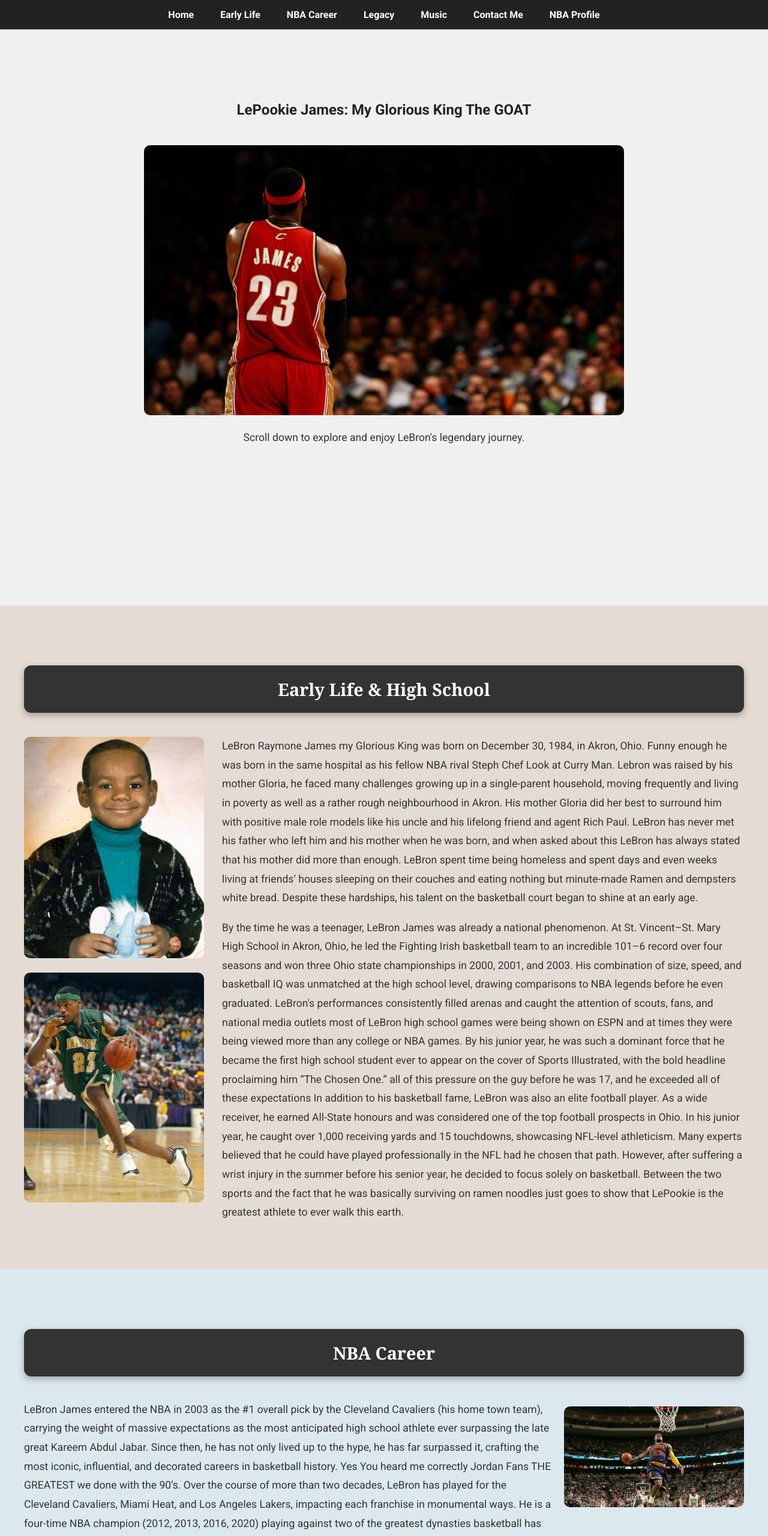
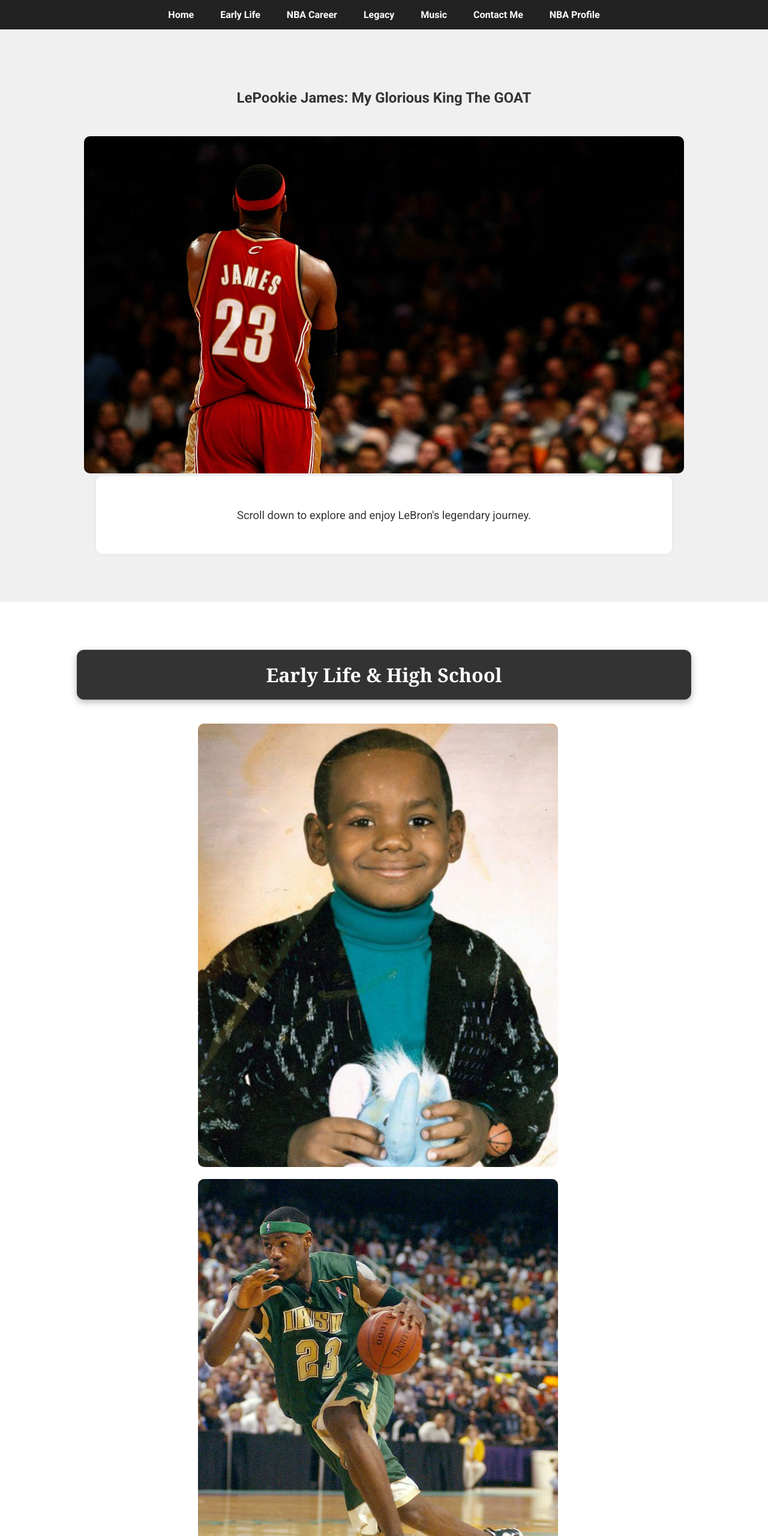
Before and after one commit to Lsauer20/king, a plain HTML site: page index.html in a window 1280 px wide. Shown: the top 2560 px of the page at 60% size. Drawn offline with Linux system fonts and the light colour scheme.

Commit message:
Reformatting

```diff
--- a/index.html
+++ b/index.html
@@ -29,11 +29,12 @@
       text-decoration: none;
       margin: 0 20px;
       font-weight: bold;
+      color: white;
     }
 
     section {
-      min-height: 120vh;
-      padding: 100px 40px 60px;
+      min-height: 100vh;
+      padding: 80px 10%;
       color: #333;
       box-sizing: border-box;
       display: flow-root;
@@ -53,23 +54,15 @@
     }
 
     .landing img {
-      width: 90%;
-      max-width: 800px;
+      width: 100%;
+      max-width: 1000px;
       height: auto;
       margin-top: 30px;
       border-radius: 10px;
     }
 
-    .early-life {
-      background-color: #e4dcd4;
-    }
-
-    .nba-career {
-      background-color: #dbe9ee;
-    }
-
-    .legacy {
-      background-color: #e6f0e9;
+    .early-life, .nba-career, .legacy {
+      background-color: #ffffff;
     }
 
     .section-header {
@@ -79,48 +72,46 @@
       border-radius: 12px;
       text-align: center;
       font-family: 'Georgia', serif;
-      font-size: 1.8em;
+      font-size: 2em;
       font-weight: bold;
       box-shadow: 0 4px 12px rgba(0, 0, 0, 0.3);
       margin-bottom: 40px;
     }
 
-    .section-img {
-      float: right;
-      margin-left: 20px;
-      width: 300px;
+    .section-img, .image-column img {
+      width: 100%;
+      max-width: 600px;
       height: auto;
       border-radius: 10px;
+      margin: 20px 0;
+      display: block;
     }
 
     .image-column {
-      float: left;
-      width: 300px;
-      margin-right: 30px;
+      width: 100%;
+      max-width: 620px;
+      margin: 0 auto 40px;
     }
 
-    .image-column img {
-      width: 100%;
+    .text-block {
+      background-color: #ffffff;
+      padding: 30px;
       border-radius: 10px;
-      margin-bottom: 20px;
-    }
-
-    h1 {
-      margin-bottom: 15px;
-      color: #222;
-    }
-
-    p {
+      box-shadow: 0 0 10px rgba(0, 0, 0, 0.05);
+      max-width: 900px;
+      margin: 0 auto;
       line-height: 1.8;
-      font-size: 1.1em;
+      font-size: 1.15em;
     }
 
     table {
-      margin-top: 50px;
+      margin: 50px auto;
       font-size: 1.1em;
       border: 2px solid #333;
       border-collapse: collapse;
-      width: 100%;
+      width: 90%;
+      max-width: 900px;
+      background-color: #fff;
     }
 
     th, td {
@@ -159,26 +150,13 @@
       color: #ccc;
     }
 
-    a:link {
-      color: white;
-    }
-
-    a:visited {
-      color: lightgray;
-    }
-
-    a:active {
-      color: orange;
-    }
-
-    nav a:hover {
-      color: #f4c20d;
-    }
+    a:link { color: white; }
+    a:visited { color: lightgray; }
+    a:active { color: orange; }
+    nav a:hover { color: #f4c20d; }
   </style>
 </head>
 <body>
-
-  <!-- Navigation Bar -->
   <nav>
     <a href="#landing">Home</a>
     <a href="#early-life">Early Life</a>
@@ -189,50 +167,43 @@
     <a href="https://www.nba.com/player/2544/lebron-james" target="_blank">NBA Profile</a>
   </nav>
 
-  <!-- Landing Section -->
   <section id="landing" class="landing">
     <h1>LePookie James: My Glorious King The GOAT</h1>
     <img src="LeBackshot.jpg" alt="LeBron James main image">
-    <p>Scroll down to explore and enjoy LeBron's legendary journey.</p>
+    <div class="text-block">
+      <p>Scroll down to explore and enjoy LeBron's legendary journey.</p>
+    </div>
   </section>
 
-  <!-- Early Life Section -->
   <section id="early-life" class="early-life">
     <div class="section-header">Early Life &amp; High School</div>
-
     <div class="image-column">
       <img src="LeElephant.jpg" alt="LeBron James as a baby">
       <img src="LeStudent.jpg" alt="Young LeBron in high school">
     </div>
-
-    <p>LeBron Raymone James my Glorious King was born on December 30, 1984, in Akron, Ohio. Funny enough he was born in the same hospital as his fellow NBA rival Steph Chef Look at Curry Man. Lebron was raised by his mother Gloria, he faced many challenges growing up in a single-parent household, moving frequently and living in poverty as well as a rather rough neighbourhood in Akron. His mother Gloria did her best to surround him with positive male role models like his uncle and his lifelong friend and agent Rich Paul. LeBron has never met his father who left him and his mother when he was born, and when asked about this LeBron has always stated that his mother did more than enough. LeBron spent time being homeless and spent days and even weeks living at friends’ houses sleeping on their couches and eating nothing but minute-made Ramen and dempsters white bread. Despite these hardships, his talent on the basketball court began to shine at an early age.
-</p>
+    <div class="text-block">
+       <p>LeBron Raymone James my Glorious King was born on December 30, 1984, in Akron, Ohio. Funny enough he was born in the same hospital as his fellow NBA rival Steph Chef Look at Curry Man. Lebron was raised by his mother Gloria, he faced many challenges growing up in a single-parent household, moving frequently and living in poverty as well as a rather rough neighbourhood in Akron. His mother Gloria did her best to surround him with positive male role models like his uncle and his lifelong friend and agent Rich Paul. LeBron has never met his father who left him and his mother when he was born, and when asked about this LeBron has always stated that his mother did more than enough. LeBron spent time being homeless and spent days and even weeks living at friends’ houses sleeping on their couches and eating nothing but minute-made Ramen and dempsters white bread. Despite these hardships, his talent on the basketball court began to shine at an early age.</p>
 
     <p>By the time he was a teenager, LeBron James was already a national phenomenon. At St. Vincent–St. Mary High School in Akron, Ohio, he led the Fighting Irish basketball team to an incredible 101–6 record over four seasons and won three Ohio state championships in 2000, 2001, and 2003. His combination of size, speed, and basketball IQ was unmatched at the high school level, drawing comparisons to NBA legends before he even graduated. LeBron's performances consistently filled arenas and caught the attention of scouts, fans, and national media outlets most of LeBron high school games were being shown on ESPN and at times they were being viewed more than any college or NBA games. By his junior year, he was such a dominant force that he became the first high school student ever to appear on the cover of Sports Illustrated, with the bold headline proclaiming him “The Chosen One.” all of this pressure on the guy before he was 17, and he exceeded all of these expectations
 
 In addition to his basketball fame, LeBron was also an elite football player. As a wide receiver, he earned All-State honours and was considered one of the top football prospects in Ohio. In his junior year, he caught over 1,000 receiving yards and 15 touchdowns, showcasing NFL-level athleticism. Many experts believed that he could have played professionally in the NFL had he chosen that path. However, after suffering a wrist injury in the summer before his senior year, he decided to focus solely on basketball. Between the two sports and the fact that he was basically surviving on ramen noodles just goes to show that LePookie is the greatest athlete to ever walk this earth.
 </p>
+    </div>
   </section>
 
-  <!-- NBA Career Section -->
   <section id="nba-career" class="nba-career">
     <div class="section-header">NBA Career</div>
-
-    <img src="LeDunk.jpg" alt="LeBron in NBA career" class="section-img" style="margin-bottom: 30px; margin-top: 10px;">
-
-    <p>LeBron James entered the NBA in 2003 as the #1 overall pick by the Cleveland Cavaliers (his home town team), carrying the weight of massive expectations as the most anticipated high school athlete ever surpassing the late great Kareem Abdul Jabar. Since then, he has not only lived up to the hype, he has far surpassed it, crafting the most iconic, influential, and decorated careers in basketball history. Yes You heard me correctly Jordan Fans THE GREATEST we done with the 90’s. Over the course of more than two decades, LeBron has played for the Cleveland Cavaliers, Miami Heat, and Los Angeles Lakers, impacting each franchise in monumental ways. He is a four-time NBA champion (2012, 2013, 2016, 2020) playing against two of the greatest dynasties basketball has ever seen in the spurs and warriors, a four-time league MVP (2009, 2010, 2012, 2013), and has made 20 consecutive All-Star appearances which is an all-time record.
+    <img src="LeDunk.jpg" alt="LeBron dunking" class="section-img">
+    <div class="text-block">
+   <p>LeBron James entered the NBA in 2003 as the #1 overall pick by the Cleveland Cavaliers (his home town team), carrying the weight of massive expectations as the most anticipated high school athlete ever surpassing the late great Kareem Abdul Jabar. Since then, he has not only lived up to the hype, he has far surpassed it, crafting the most iconic, influential, and decorated careers in basketball history. Yes You heard me correctly Jordan Fans THE GREATEST we done with the 90’s. Over the course of more than two decades, LeBron has played for the Cleveland Cavaliers, Miami Heat, and Los Angeles Lakers, impacting each franchise in monumental ways. He is a four-time NBA champion (2012, 2013, 2016, 2020) playing against two of the greatest dynasties basketball has ever seen in the spurs and warriors, a four-time league MVP (2009, 2010, 2012, 2013), and has made 20 consecutive All-Star appearances which is an all-time record.
 
 As of 2023, LeBron became the NBA’s all-time leading scorer, surpassing Kareem Abdul-Jabbar's long-standing record with over 39,000 career points which was thought to be an untouchable mark along with Gretskys point record, a testament not only to his elite scoring ability but also his extraordinary longevity and consistency. Yet LeBron is far more than just a scorer. He ranks among the top in all-time assists and rebounds as well, proving his rare versatility as a player who can dominate in every aspect of the game. Whether running the offense as a point forward, guarding multiple positions on defense, or delivering in clutch moments (yes jordan fans he is clutch, you too skip bayless), LeBron has continuously redefined what it means to be a complete basketball player.
 
 His 2016 NBA Finals performance, leading the Cavaliers back from a 3–1 series deficit against a 73-win Golden State Warriors team, remains the greatest individual feat in sports history. LeBron led both teams in points, rebounds, assists, steals, and blocks for the series, becoming the first player ever to do so in a Finals. “BLOCKED BY JAMES” will go down as the most iconic line in commentary history and echoes the spines of salty warriors fans for eternity. Off the court, he has also been a leader and role model, using his platform to speak out on social justice, open the “I PROMISE School” for at-risk youth in his hometown of Akron, and set an example of professionalism and purpose.
 
-What makes LeBron's case as the greatest player of all time so compelling isn't just the stats or the rings, it’s the totality of his impact. He has dominated in multiple eras, adapted his game as he aged, and raised the standard for what greatness looks like on and off the court. Few athletes in any sport have sustained such a high level of excellence for so long. In terms of talent, skill, basketball IQ, durability, leadership, and influence, LeBron James stands in a category entirely of his own.
-
-</p>
-
-
-
-    <table>
+What makes LeBron's case as the greatest player of all time so compelling isn't just the stats or the rings, it’s the totality of his impact. He has dominated in multiple eras, adapted his game as he aged, and raised the standard for what greatness looks like on and off the court. Few athletes in any sport have sustained such a high level of excellence for so long. In terms of talent, skill, basketball IQ, durability, leadership, and influence, LeBron James stands in a category entirely of his own.</p>
+    </div>
+      <table>
       <thead>
         <tr>
           <th>Accolade</th>
@@ -283,14 +254,11 @@ What makes LeBron's case as the greatest player of all time so compelling isn't
       </tbody>
     </table>
   </section>
-
-  <!-- Legacy Section -->
   <section id="legacy" class="legacy">
     <div class="section-header">Legacy &amp; Impact</div>
-
-    <img src="LeChalk.jpeg" alt="LeBron's legacy image" class="section-img" style="margin-top: 10px; margin-bottom: 30px;">
-
-    <p>LeBron James' legacy transcends basketball in every sense of the word. While his on-court accomplishments are historic, his off-court influence is just as extraordinary. As a philanthropist, activist, entrepreneur, and devoted family man, LeBron has used his platform to uplift others, challenge injustice, and inspire the next generation. One of his most impactful contributions is the creation of the I PROMISE School in his hometown of Akron, Ohio, a public school for at-risk youth that provides not only education, but wraparound services like free meals, transportation, and college tuition for graduates. It’s a groundbreaking effort that redefines what athlete-led community engagement can look like.
+    <img src="LeChalk.jpeg" alt="LeBron legacy image" class="section-img">
+    <div class="text-block">
+  <p>LeBron James' legacy transcends basketball in every sense of the word. While his on-court accomplishments are historic, his off-court influence is just as extraordinary. As a philanthropist, activist, entrepreneur, and devoted family man, LeBron has used his platform to uplift others, challenge injustice, and inspire the next generation. One of his most impactful contributions is the creation of the I PROMISE School in his hometown of Akron, Ohio, a public school for at-risk youth that provides not only education, but wraparound services like free meals, transportation, and college tuition for graduates. It’s a groundbreaking effort that redefines what athlete-led community engagement can look like.
 
 LeBron has also been a powerful voice for social change. From speaking out on racial injustice and police brutality to promoting voter registration and education equality, he has never shied away from using his influence for good. He co-founded More Than A Vote, a campaign aimed at combating voter suppression, and has been a consistent advocate for marginalized communities.
 
@@ -302,16 +270,14 @@ LeBron James will undoubtedly go down as one of the greatest athletes in history
 
 I love you Lebron
 </p>
-
+    </div>
   </section>
 
-  <!-- Footer -->
   <footer>
     <p>&copy; 2025 Lucas Sauer. All rights reserved to my Pookie LeBonBon.</p>
     <p>Made with ❤️ for GBDA228 Final Project</p>
   </footer>
 
-  <!-- Fade-In Scroll Script -->
   <script>
     const sections = document.querySelectorAll("section");
     const observer = new IntersectionObserver((entries) => {
@@ -323,6 +289,5 @@ I love you Lebron
     }, { threshold: 0.2 });
     sections.forEach(section => observer.observe(section));
   </script>
-
 </body>
 </html>
```
